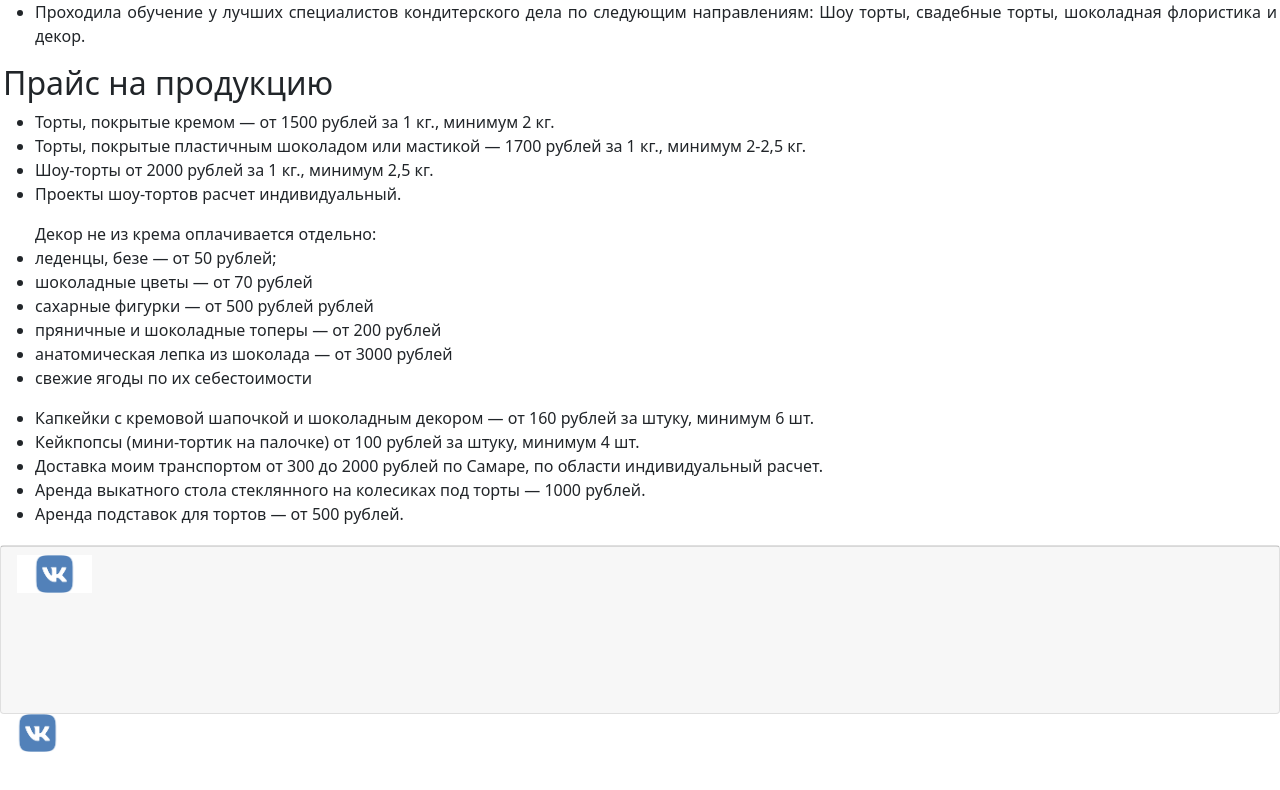
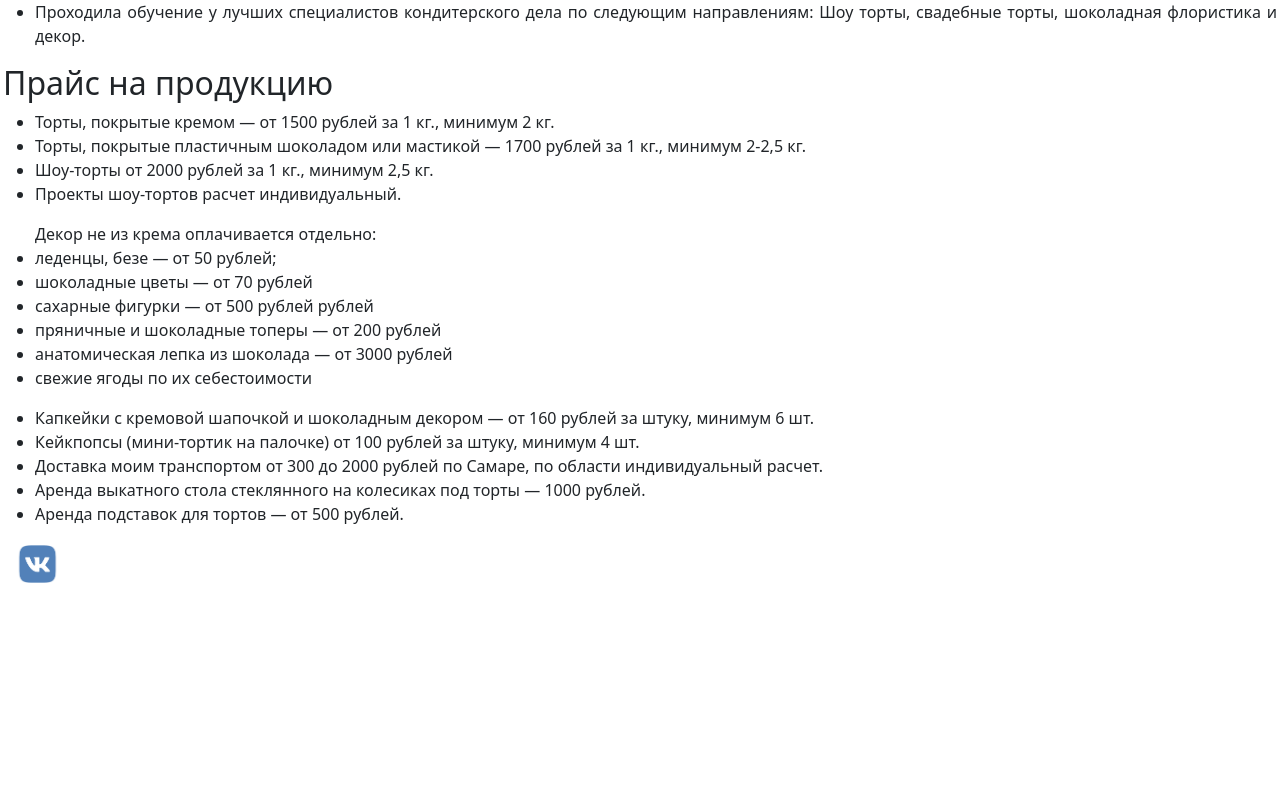
Before and after one commit to sergeianip20/rop, a Next.js app: page / in a window 1280 px wide. Shown: the part 2724-3514 px from the top of the page. After the commit the page ends 3419 px from the top, so only its background shows below. Built offline with nearby package versions, Linux system fonts and the light colour scheme.

Commit message:
Update index.js

```diff
--- a/pages/index.js
+++ b/pages/index.js
@@ -101,20 +101,7 @@ return <div>
 </div>
 
 
-<div >
-<CardGroup>
 
-  <Card>
- <Card.Footer>
-<div className = {s.vk_items}>
-<a href="https://vk.com/valpop87">
-<Image src={Vk} layout="intrinsic"/>
-</a>
-</div>
-</Card.Footer>
-    </Card>
-</CardGroup>
-</div>
 <div className = {s.vk_items}>
 <a href="https://vk.com/valpop87">
 <Image src={Vk} layout="intrinsic"/>
```
